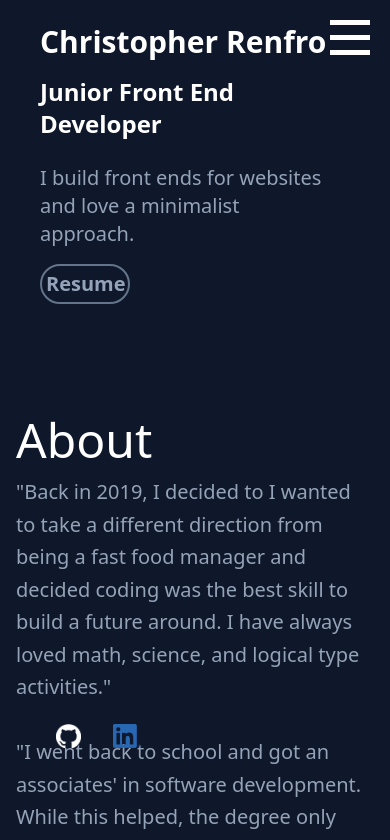
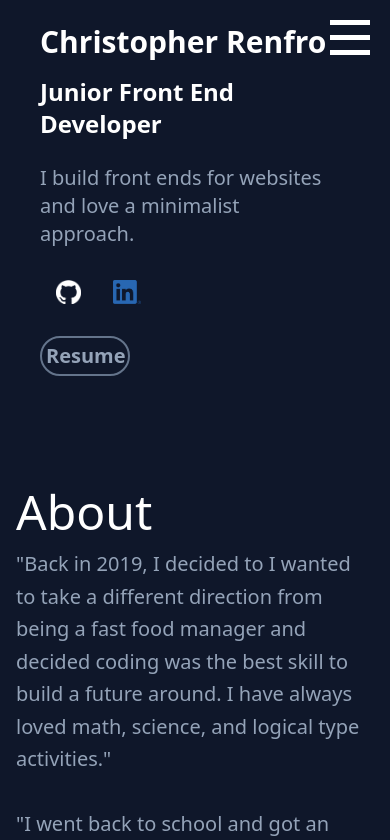
Before and after one commit to ctrenfro/portfolio, an Astro site: page / in a window 390 px wide. Shown: the top 840 px of the page. Built offline with nearby package versions, Linux system fonts and the light colour scheme; Astro itself is replaced by a stand-in of ours.

Commit message:
changed social location

```diff
--- a/src/components/Hero.astro
+++ b/src/components/Hero.astro
@@ -13,7 +13,7 @@
     I build front ends for websites and love a minimalist approach.
   </p>
 
-  <div class="flex flex-row absolute bottom-20">
+  <div class="flex flex-row lg:absolute lg:bottom-20">
     <a href=" https://github.com/ctrenfro" target="_blank">
       <img
         class="p-4 h-14 mt-4"
```
